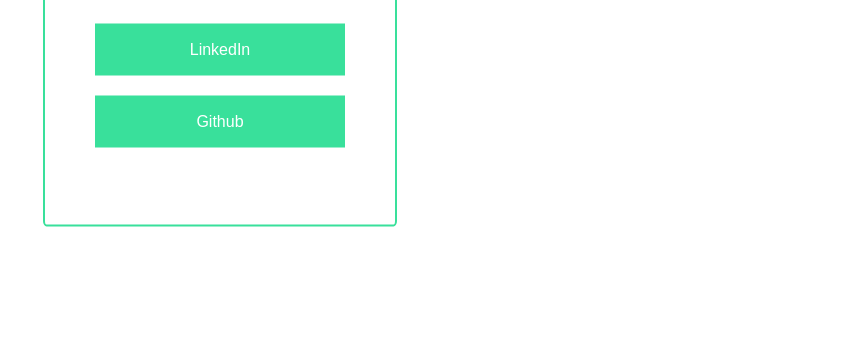
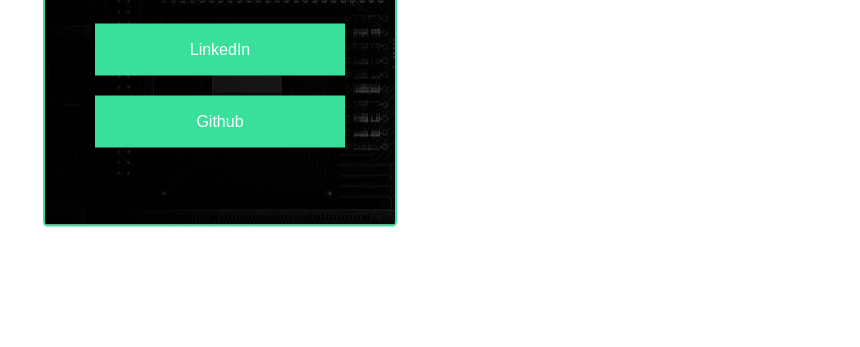
Before and after one commit to sergiogonzalezcastro/linktree, a plain HTML site: page index.html in a window 1280 px wide. Shown: the part 453-800 px from the top of the page, without its empty margins (420-1280 px from the left). Drawn offline with Linux system fonts and the light colour scheme.

Commit message:
Add files via upload

```diff
--- a/assets/css/main.css
+++ b/assets/css/main.css
@@ -1,5 +1,5 @@
 :root {
-    --bgImage: url(./assets/images/wallpaper.png);
+    --bgImage: url(../images/wallpaper.png);
 }
 
 body {
```
